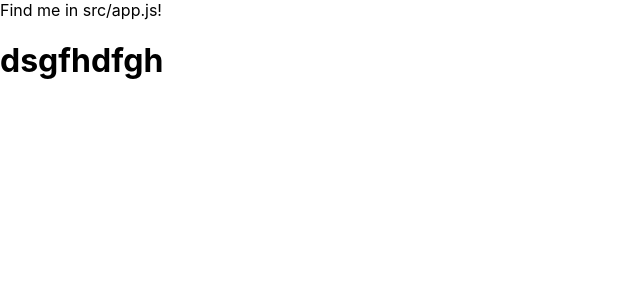
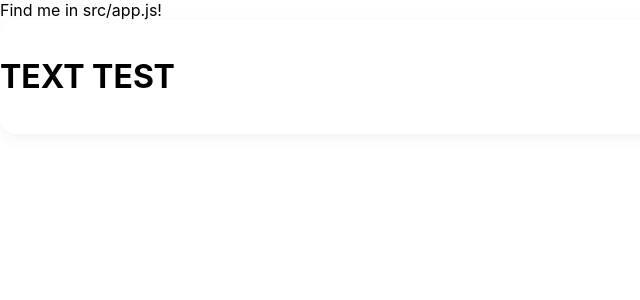
Before and after one commit to palhamel/react-scrollable-list, a React (Create React App) app: page / in a window 1280 px wide. Shown: the top 300 px of the page, without its empty margins (0-640 px from the left). Built offline with nearby package versions, Linux system fonts and the light colour scheme.

Commit message:
Add styled Card comp

```diff
--- a/package.json
+++ b/package.json
@@ -3,6 +3,7 @@
   "version": "0.1.0",
   "private": true,
   "dependencies": {
+    "babel-eslint": "^10.1.0",
     "polished": "^3.6.5",
     "react": "^16.13.1",
     "react-dom": "^16.13.1",
--- a/src/App.js
+++ b/src/App.js
@@ -1,12 +1,12 @@
 import React from 'react'
-import { Card } from './components/card'
+import { Cardcontainer } from './components/cardContainer'
 
 
 export const App = () => {
   return (
     <div>
       Find me in src/app.js!
-      <Card />
+      <Cardcontainer />
     </div>
   )
 }
--- a/src/components/card.js
+++ /dev/null
@@ -1,9 +0,0 @@
-import React from 'react'
-
-export const Card = () => {
-  return (
-    <div>
-      <h1>dsgfhdfgh</h1>
-    </div>
-  )
-}
--- /dev/null
+++ b/src/components/cardContainer.js
@@ -0,0 +1,22 @@
+import React, { useState } from "react";
+import styled from "styled-components";
+import { rgba } from "polished";
+import { ReactSortable } from "react-sortablejs";
+
+export const Cardcontainer = () => {
+  return (
+    <Card>
+      <h1>TEXT TEST</h1>
+    </Card>
+  );
+};
+
+const Card = styled.div`
+  position: relative;
+  overflow: hidden;
+  widht: 300px;
+  padding: 1rem 0;
+  border-radius: 1rem;
+  background: white;
+  box-shadow: 0 4px 15px ${rgba("black", 0.05)};
+`;
```
Also changed, not shown: 1 other file (tests, documents, lock files or other folders).
